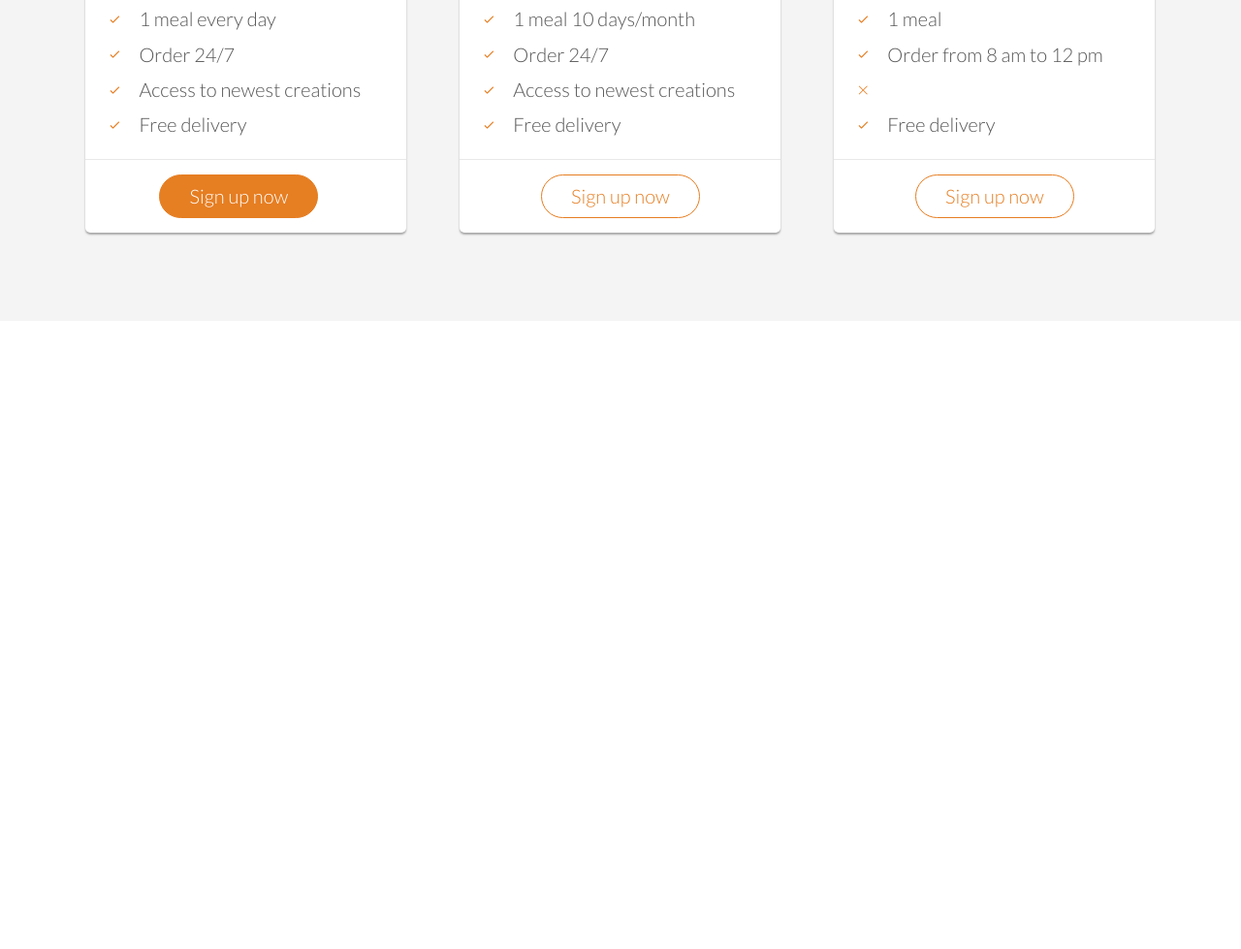
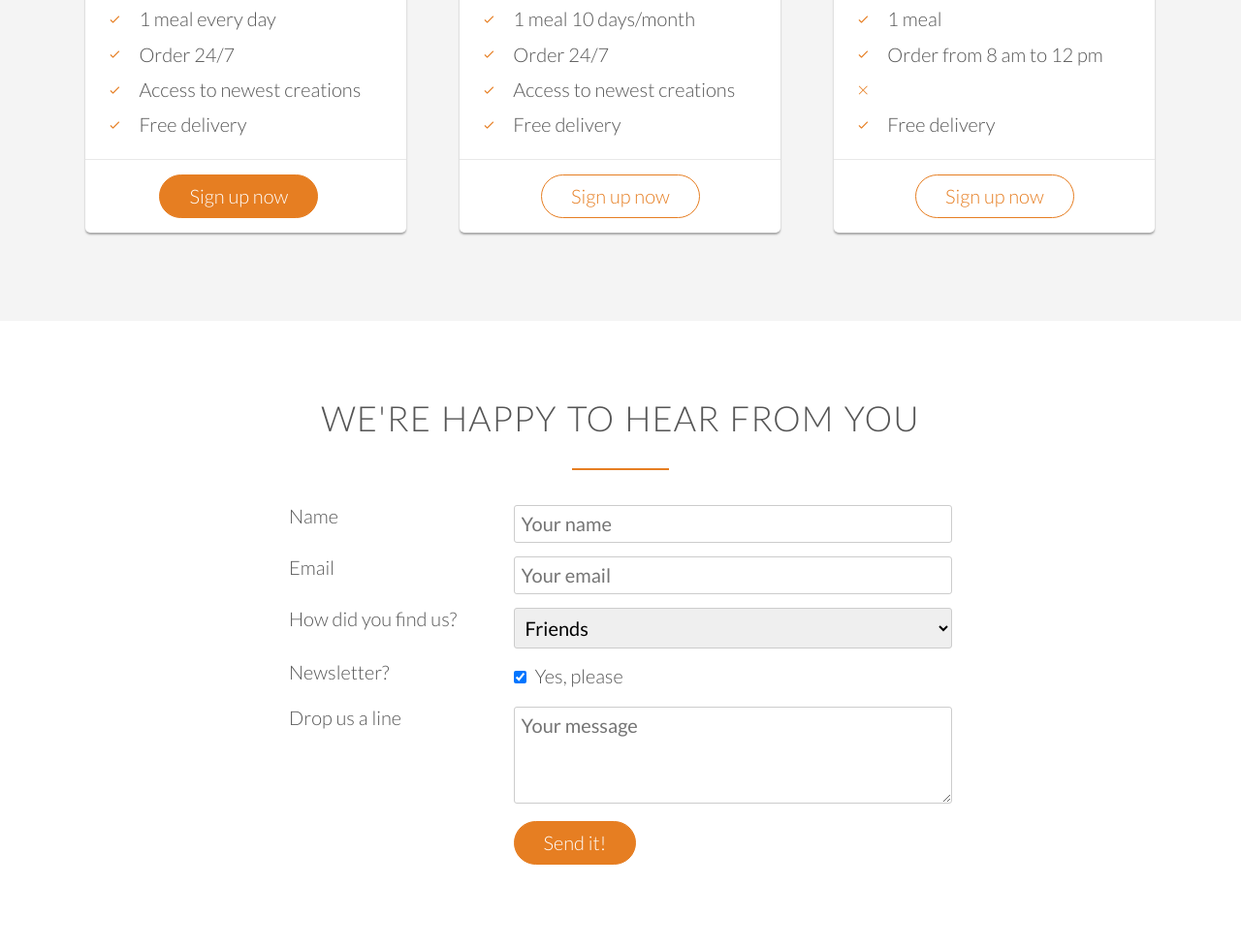
Before and after one commit to jhmendes/omni-food, a plain HTML site: page index.html in a window 1280 px wide. Shown: the part 4352-5331 px from the top of the page at 97% size. Before the commit the page ends 4683 px from the top, so only its background shows below. Drawn offline with Linux system fonts and the light colour scheme; files whose address does not match are found by name.

Commit message:
form section complete

```diff
--- a/index.html
+++ b/index.html
@@ -356,18 +356,83 @@
 
     </section>
 
+    <section class="section-form">
+        <div class="row">
+            <h2>We're happy to hear from you</h2>
+        </div>
+        <div class="row">
+            <form action="#" method="post" class="contact-form">
+                <div class="row">
+                    <div class="col span-1-of-3">
+                        <label for="name">Name</label>
+                    </div>
+                    <div class="col span-2-of-3">
+                        <input type="text" name="name" id="name" placeholder="Your name" required>
+                    </div>
+                </div>
+                <div class="row">
+                    <div class="col span-1-of-3">
+                        <label for="email">Email</label>
+                    </div>
+                    <div class="col span-2-of-3">
+                        <input type="email" name="email" id="email" placeholder="Your email" required>
+                    </div>
+                </div>
+                <div class="row">
+                    <div class="col span-1-of-3">
+                        <label for="find-us">How did you find us?</label>
+                    </div>
+                    <div class="col span-2-of-3">
+                        <select name="find-us" id="find-us">
+                            <option value="friends" selected>Friends</option>
+                            <option value="search">Search engine</option>
+                            <option value="ad">Advertisement</option>
+                            <option value="other">Other</option>
+                        </select>
+                    </div>
+                </div>
+                <div class="row">
+                    <div class="col span-1-of-3">
+                        <label for="news">Newsletter?</label>
+                    </div>
+                    <div class="col span-2-of-3">
+                        <input type="checkbox" name="news" id="news" checked> Yes, please
+                    </div>
+                </div>
+                <div class="row">
+                    <div class="col span-1-of-3">
+                        <label for="message">Drop us a line</label>
+                    </div>
+                    <div class="col span-2-of-3">
+                        <textarea name="message" id="message" placeholder="Your message"></textarea>
+                    </div>
+                </div>
+                <div class="row">
+                    <div class="col span-1-of-3">
+                        <label for="">&nbsp;</label>
+                    </div>
+                    <div class="col span-2-of-3">
+                        <input type="submit" value="Send it!">
+                    </div>
+                </div>
+            </form>
+        </div>
+    </section>
+
 </body>
 
 </html>
 
 
-<!--
 
 
 
 
-Plan 3: Starter
-19$ per meal
-1 meal
-Order from 8 am to 12 pm
-Free delivery -->
+<!-- Title: We're happy to hear from you
+
+Fields to include:
+Name
+Email
+How did you find us?
+Newsletter
+Drop us a line -->
--- a/resources/css/style.css
+++ b/resources/css/style.css
@@ -131,7 +131,7 @@ h2:after {
 /* -----BUTTONS-----*/
 
 .btn:link,
-.btn:visited {
+.btn:visited , input[type=submit]{
     display: inline-block;
     padding: 10px 30px;
     font-weight: 300;
@@ -141,7 +141,7 @@ h2:after {
 }
 
 .btn-full:link,
-.btn-full:visited {
+.btn-full:visited, input[type=submit] {
     background-color: var(--color-1);
     border: 1px solid var(--color-1);
     color: #fff;
@@ -155,7 +155,7 @@ h2:after {
 }
 
 .btn:hover,
-.btn:active {
+.btn:active, input[type=submit]:hover, input[type=submit]:active {
     background-color: var(--color-2);
 }
 
@@ -457,3 +457,32 @@ cite img {
 .plan-box ul li {
     padding: 5px 0;
 }
+
+/* ----------------------------------- */
+/* CONTACT FORM */
+/* ----------------------------------- */
+
+.contact-form {
+    width: 60%;
+    margin: 0 auto;
+}
+
+input[type=text], input[type=email], select, textarea {
+    width: 100%;
+    padding: 7px;
+    border-radius: 3px;
+    border: 1px solid #ccc;
+}
+
+textarea {
+    height: 100px;
+}
+
+input[type=checkbox] {
+    margin: 10px 5px 10px 0;
+
+}
+
+*:focus {
+    outline: none;
+}
```
